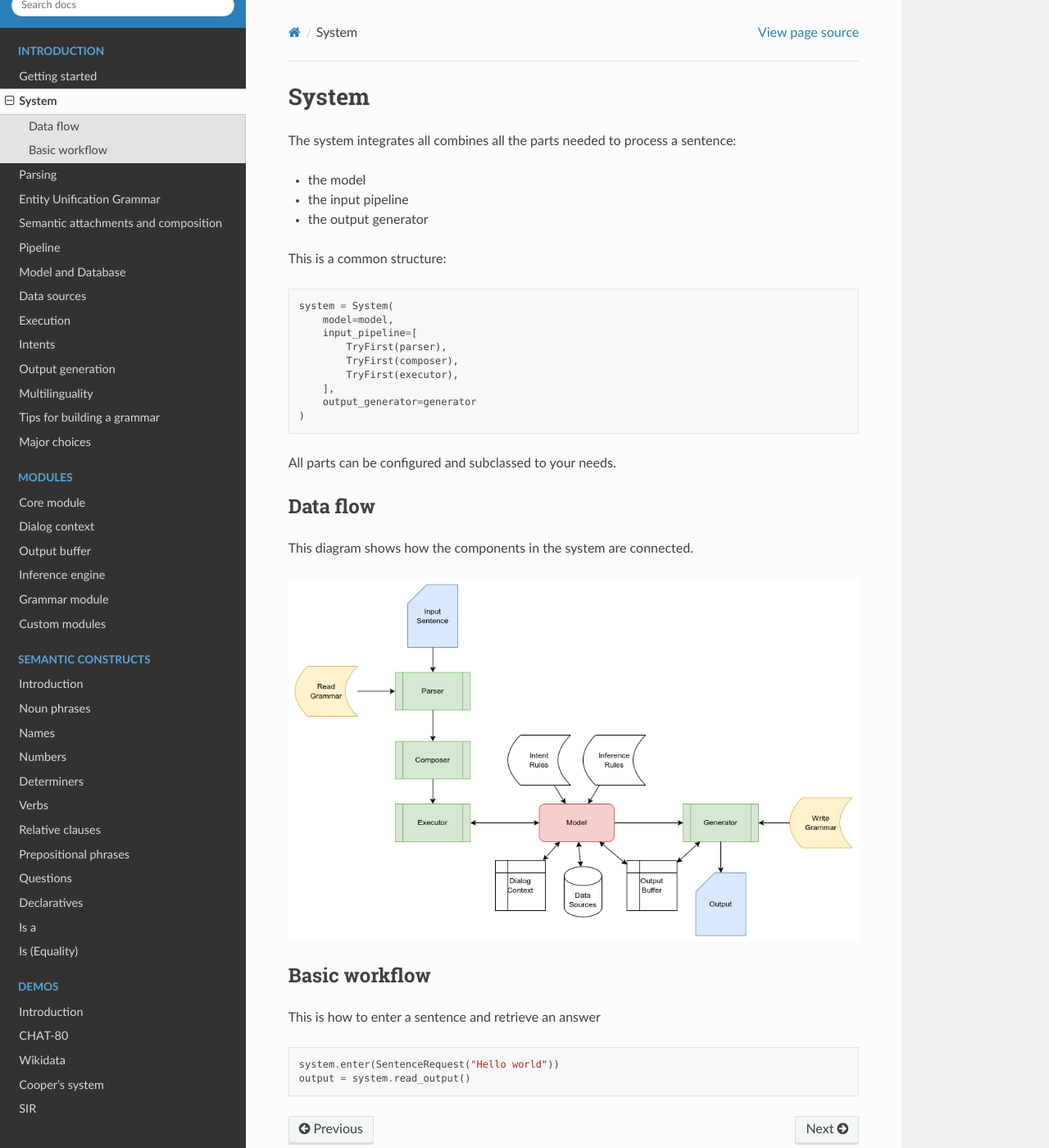
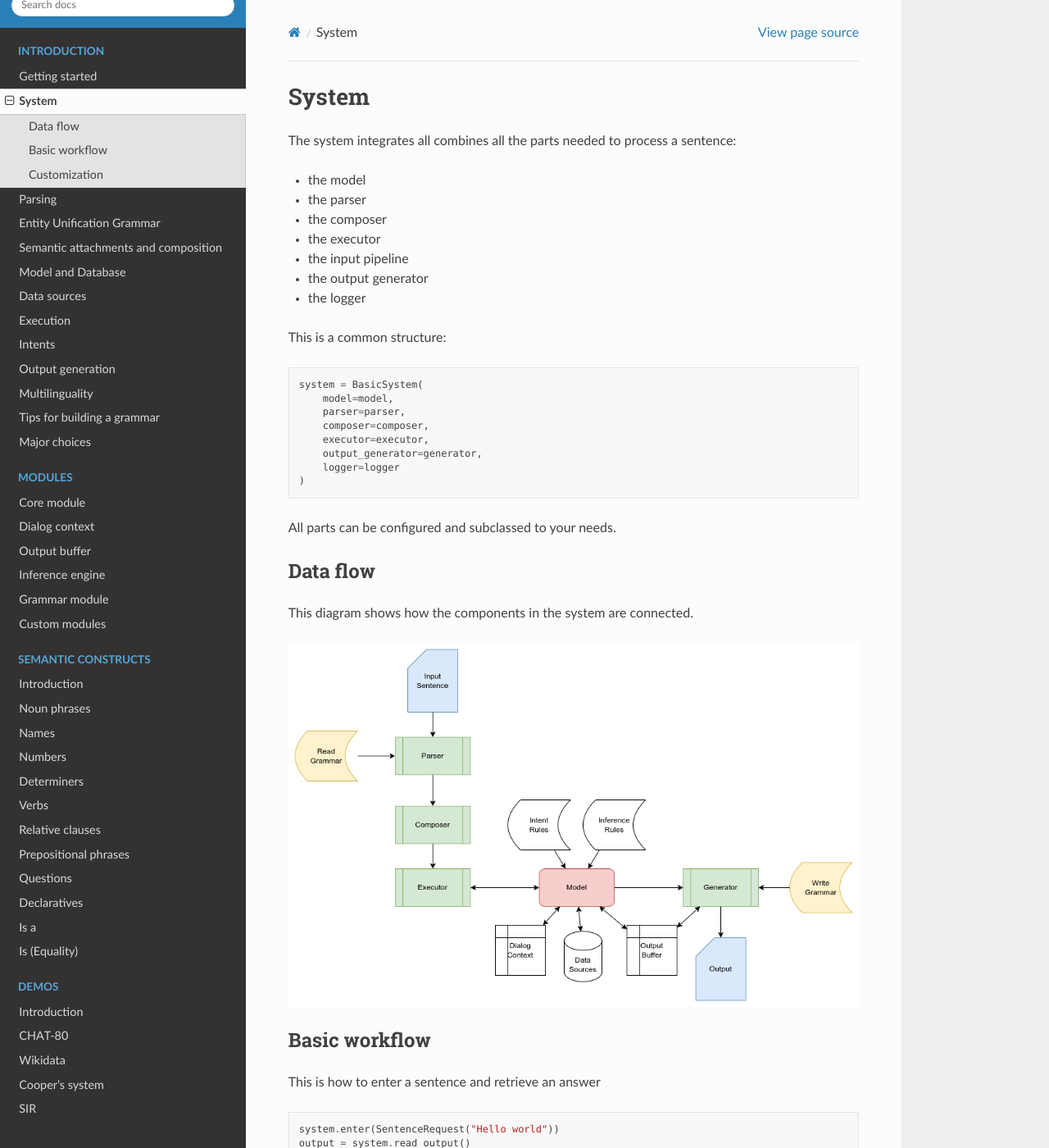
Before and after one commit to garfix/richard-readthedocs, a Sphinx documentation site: the page built from docs/source/introduction/system.md, in a window 1280 px wide and 1400 px high. Shown: the whole window at 82% size. Built offline with Sphinx 7.4.7 and the Read the Docs theme 3.1.0, drawn with Linux system fonts in a browser that asks for light colours; pages that are not in the unit, such as notebooks, are missing from menus; some of the changed text lies outside the part shown.

Commit message:
rm pipeline

```diff
--- a/docs/source/introduction/system.md
+++ b/docs/source/introduction/system.md
@@ -3,20 +3,23 @@
 The system integrates all combines all the parts needed to process a sentence:
 
 * the model
+* the parser
+* the composer
+* the executor
 * the input pipeline
 * the output generator
+* the logger
 
 This is a common structure:
 
 ~~~python
-system = System(
+system = BasicSystem(
     model=model,
-    input_pipeline=[
-        TryFirst(parser),
-        TryFirst(composer),
-        TryFirst(executor),
-    ],
-    output_generator=generator
+    parser=parser,
+    composer=composer,
+    executor=executor,
+    output_generator=generator,
+    logger=logger
 )
 ~~~
 
@@ -36,3 +39,7 @@ This is how to enter a sentence and retrieve an answer
 system.enter(SentenceRequest("Hello world"))
 output = system.read_output()
 ~~~
+
+## Customization
+
+If you're not happy with the basic system, you can create your own. Make sure it extends `SomeSystem`.
```
Also changed, not shown: docs/source/introduction/pipeline.md (deleted, +0 -35 lines), docs/source/images/pipeline-request.drawio.png (deleted), docs/source/images/pipeline.drawio.png (deleted).
